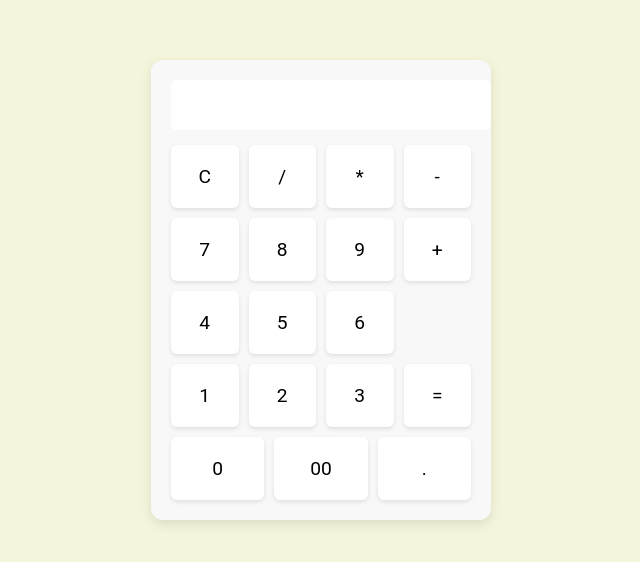
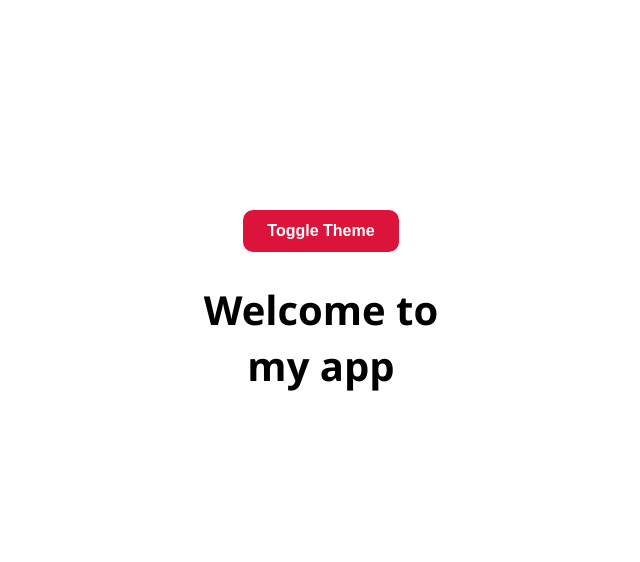
Before and after one commit to ltlehro/Beginner, a React (Vite) app: page / in a window 1280 px wide. Shown: the part 118-680 px from the top of the page, without its empty margins (319-959 px from the left). Built offline with nearby package versions, Linux system fonts and the light colour scheme.

Commit message:
completed toggle theme app

```diff
--- a/src/App.jsx
+++ b/src/App.jsx
@@ -1,10 +1,10 @@
 import React from 'react'
-import Calculator from "./components/Calculator.jsx";
+import ToggleTheme from "./components/ToggleTheme.jsx";
 
 const App = () => {
     return (
         <div>
-            <Calculator />
+            <ToggleTheme />
         </div>
     )
 }
--- /dev/null
+++ b/src/components/ToggleTheme.jsx
@@ -0,0 +1,30 @@
+import React, { useState } from 'react';
+import '../styles/toggletheme.css';
+
+const ToggleTheme = () => {
+    const [isDarkMode, setIsDarkMode] = useState(false);
+
+    const handleClick = () => {
+        setIsDarkMode(prevMode => !prevMode);
+    };
+
+    return (
+        <div className={`app-container ${isDarkMode ? 'dark' : 'light'}`}>
+            <button
+                className={`toggle-button ${isDarkMode ? 'green' : 'red'}`}
+                onClick={handleClick}
+            >
+                Toggle Theme
+            </button>
+
+            <section className="content">
+                <h1>
+                    Welcome to <br />
+                    my app
+                </h1>
+            </section>
+        </div>
+    );
+};
+
+export default ToggleTheme;
--- a/src/styles/calculator.css
+++ b/src/styles/calculator.css
@@ -1,5 +1,5 @@
 body {
-    background-color: beige;
+    background-color: black;
     display: flex;
     justify-content: center;
     align-items: center;
--- /dev/null
+++ b/src/styles/toggletheme.css
@@ -0,0 +1,55 @@
+body {
+    margin: 0;
+    padding: 0;
+    font-family: 'Segoe UI', Tahoma, Geneva, Verdana, sans-serif;
+}
+
+.app-container {
+    min-height: 100vh;
+    display: flex;
+    flex-direction: column;
+    align-items: center;
+    justify-content: center;
+    transition: background-color 0.3s ease, color 0.3s ease;
+    padding: 20px;
+}
+
+.light {
+    background-color: white;
+    color: black;
+}
+
+.dark {
+    background-color: #121212;
+    color: white;
+}
+
+.toggle-button {
+    padding: 12px 24px;
+    font-size: 1rem;
+    font-weight: bold;
+    border: none;
+    border-radius: 10px;
+    cursor: pointer;
+    color: white;
+    margin-bottom: 30px;
+    transition: background-color 0.3s ease;
+}
+
+.toggle-button.red {
+    background-color: crimson;
+}
+
+.toggle-button.green {
+    background-color: seagreen;
+}
+
+.content {
+    text-align: center;
+}
+
+.content h1 {
+    font-size: 2.5rem;
+    margin: 0;
+    line-height: 1.4;
+}
```
